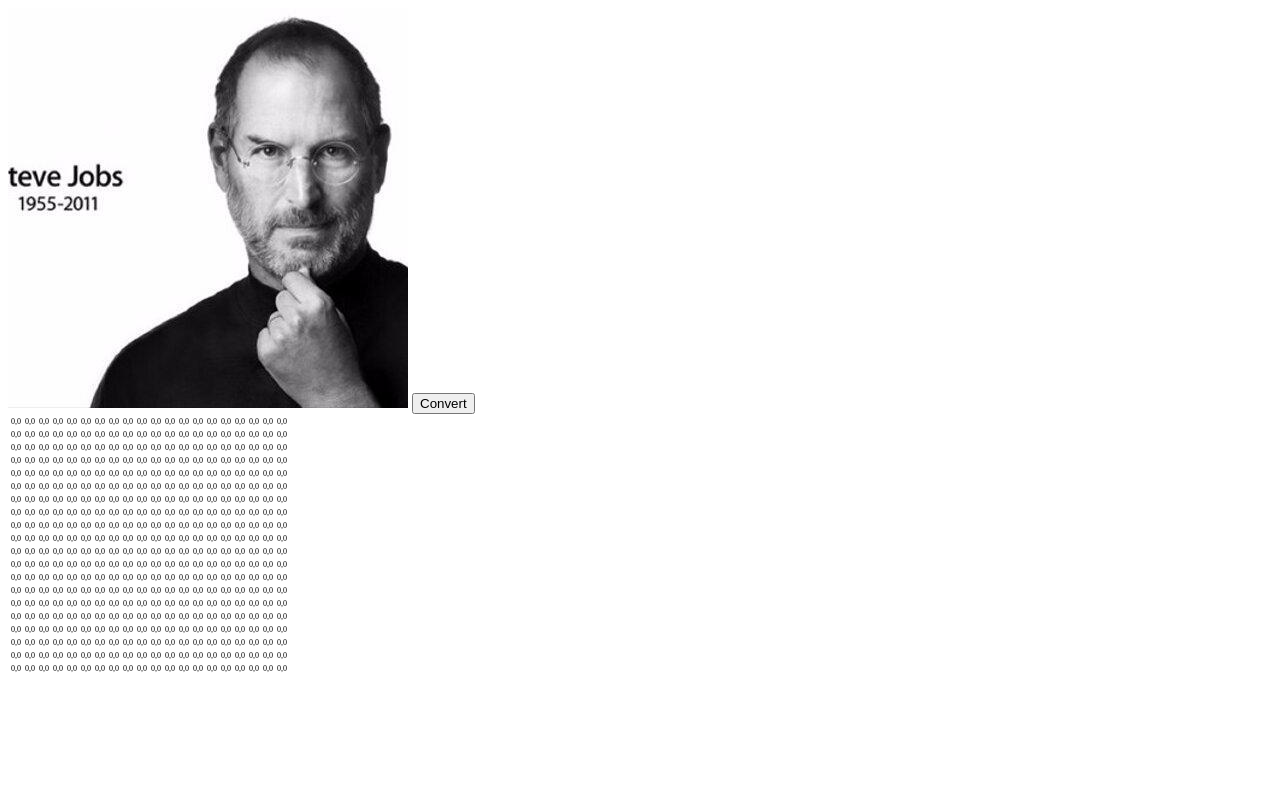
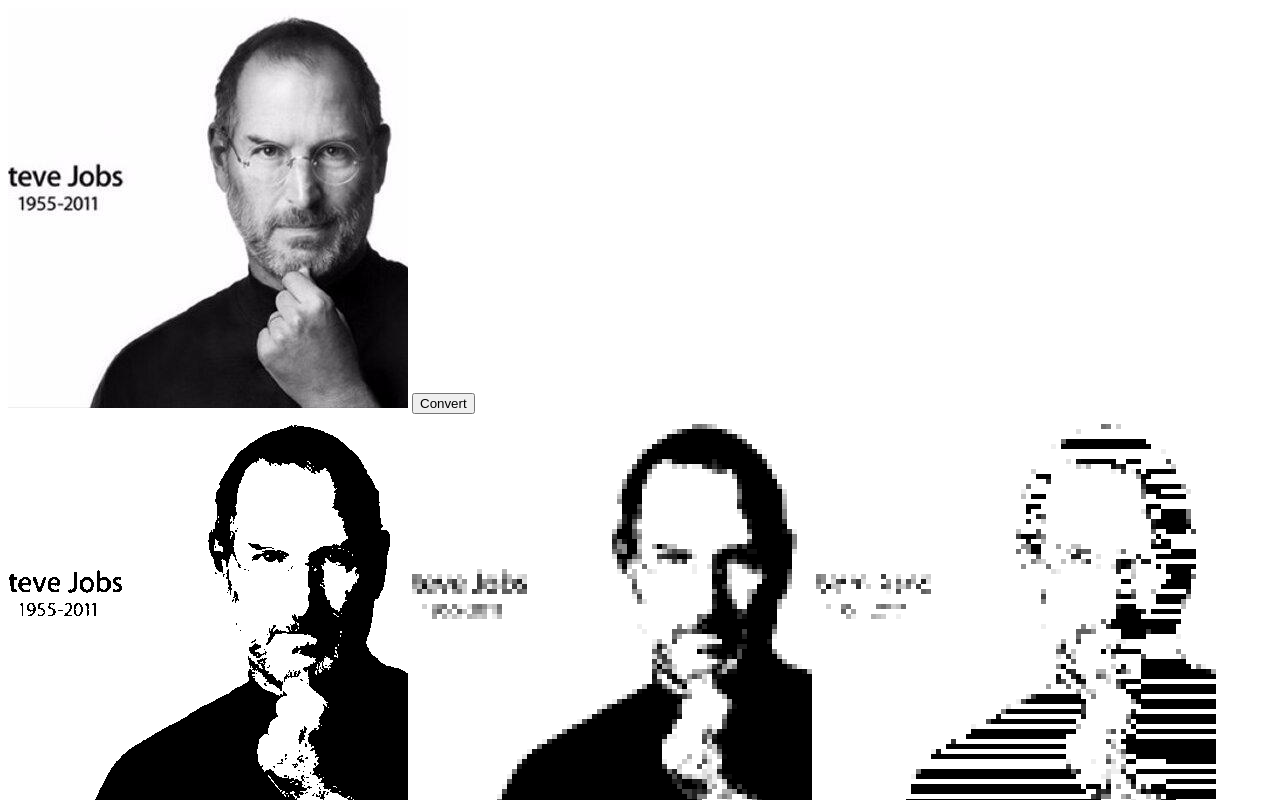
Before and after one commit to ramadimasatria/faceword, a plain HTML site: page demo/index.html in a window 1280 px wide. Both pictures are taken after a click on the button "Convert". Shown: the top 800 px of the page. Drawn offline with nearby package versions, Linux system fonts and the light colour scheme.

Commit message:
added some debugging script

```diff
--- a/demo/index.html
+++ b/demo/index.html
@@ -5,10 +5,12 @@
 	<title>Document</title>
 </head>
 <body>
-	<img src="img/steve.jpg" id="image">
+  <img src="img/steve.jpg" id="image">
 	<button onclick="run()">Convert</button>
   <br>
-  <canvas id="canvas" width=400 height=400 style="display: none;"></canvas>
+  <canvas id="imageData" width=400 height=400></canvas>
+  <canvas id="pixelated" width=400 height=400></canvas>
+  <canvas id="canvas" width=400 height=400></canvas>
   <div id="matrix"></div>
   <div id="weighted"></div>
   <div id="normalized"></div>
--- a/src/block-manager.js
+++ b/src/block-manager.js
@@ -1,6 +1,7 @@
 FaceWord.BlockManager = (function (FaceWord) {
   var matrix = {},
-      blocks = [];
+      blocks = [],
+      valueMap;
 
   var weighMatrix = function (observedValue) {
     var data           = matrix.data,
@@ -63,12 +64,10 @@
   var generateBlocks = function (observedValue) {
     var weightedMatrix = weighMatrix(observedValue);
 
-    FaceWord.Debug.printMatrix(weightedMatrix.matrix, '#weighted');
-
     weightedMatrix.weights.sort(compareWeight); // Sort by weight
     for (var i = 0; i < weightedMatrix.weights.length; i++) {
       var cell = weightedMatrix.weights[i];
-      var block = getBlock(weightedMatrix.matrix, cell);
+      var block = getBlock(weightedMatrix.matrix, cell, observedValue);
 
       if (!examineBlock(weightedMatrix.matrix, block) && i > 0) {
         // Block is not valid, re-weigh the matrix and compute again
@@ -80,7 +79,7 @@
     }
   };
 
-  var getBlock = function (matrix, cell) {
+  var getBlock = function (matrix, cell, observedValue) {
     var block = {},
         x     = cell.x,
         y     = cell.y,
@@ -109,10 +108,12 @@
     }
 
     block = {
-      x: x,
-      y: y,
-      width: width,
+      x:      x,
+      y:      y,
+      width:  width,
       height: height,
+      value:  observedValue,
+      color:  valueMap[observedValue]
     };
 
     normalize(matrix, block);
@@ -150,11 +151,12 @@
   return {
     generateBlocks: function (mtx) {
       matrix = mtx;
+      valueMap = mtx.valueMap;
 
-      if (matrix.valueMap.length < 2)
+      if (valueMap.length < 2)
         console.log('Require 2 color or more..');
 
-      for (var i = 1; i < matrix.valueMap.length; i++) {
+      for (var i = 1; i < valueMap.length; i++) {
         // Start generating block from value 1 (0 is for background)
         generateBlocks(i);
       }
--- a/src/core.js
+++ b/src/core.js
@@ -1,17 +1,45 @@
 var FaceWord = (function () {
   var settings = {
-    contrast: 30
+    contrast:  -10,
+    blockSize: 5
   };
 
-  var ctx,
+  var canvasEl,
+      ctx,
       matrix;
 
   function setCanvasContext (canvas) {
-    var canvasElm = document.querySelector(canvas);
-    ctx = canvasElm.getContext('2d');
+    canvasEl = document.querySelector(canvas);
+    ctx = canvasEl.getContext('2d');
+  }
+
+  function render (blocks) {
+    ctx.clearRect(0, 0, canvasEl.width, canvas.height);
+    for (var i = 0; i < blocks.length; i++) {
+      var block = restoreBlockSize(blocks[i]);
+
+      ctx.fillStyle = 'rgb('+block.color+','+block.color+','+block.color+')';
+      ctx.fillRect(block.x, block.y, block.width, block.height);
+    }
+  }
+
+  function restoreBlockSize (block) {
+    var blockSize = settings.blockSize;
+    return {
+      x: block.x * blockSize,
+      y: block.y * blockSize,
+      width: block.width * blockSize,
+      height: block.height * blockSize,
+      color: block.color
+    };
+  }
+
+  function fillText (block) {
+    // body...
   }
 
 	return {
+    settings: settings,
     run: function (img, canvas) {
       setCanvasContext(canvas);
 
@@ -23,7 +51,7 @@
       matrix = imageProcessor.generateMatrix(img, ctx);
       blocks = blockManager.generateBlocks(matrix);
 
-      console.log(blocks);
+      render(blocks);
     }
   };
 })();
--- a/src/debug.js
+++ b/src/debug.js
@@ -16,6 +16,30 @@
       context += '</table>';
 
       el.innerHTML = context;
+    },
+
+    drawImageData: function (imageData, selector) {
+      var ctx = document.querySelector(selector).getContext('2d');
+
+      ctx.putImageData(imageData, 0, 0);
+    },
+
+    drawPixelatedImage: function (pixelated, blockSize, selector) {
+      var ctx = document.querySelector(selector).getContext('2d');
+      for (var y = 0; y < pixelated.length; y++) {
+        for (var x = 0; x < pixelated[y].length; x++) {
+          var value = pixelated[y][x];
+          var block = {
+            x: x*blockSize,
+            y: y*blockSize,
+            width: blockSize,
+            height: blockSize
+          };
+
+          ctx.fillStyle = 'rgb('+value+','+value+','+value+')';
+          ctx.fillRect(block.x, block.y, block.width, block.height);
+        }
+      }
     }
   };
 })(FaceWord || {});
--- a/src/image-processor.js
+++ b/src/image-processor.js
@@ -1,7 +1,8 @@
 FaceWord.ImageProcessor = (function (FaceWord) {
-  var img       = {},
+  var settings  = FaceWord.settings,
+      img       = {},
       matrix    = {},
-      blockSize = 20,
+      blockSize = settings.blockSize,
       ctx,
       imageData;
 
@@ -19,7 +20,7 @@
   var processImage = function () {
     var data = imageData.data;
     var r, g, b, value;
-    var contrastRatio = 30,
+    var contrastRatio = settings.contrast,
         contrastFactor = (259 * (contrastRatio + 255)) / (255 * (259 - contrastRatio));
 
     for (var i = 0; i < data.length; i+=4) {
@@ -36,6 +37,8 @@
       data[i+1] = value;
       data[i+2] = value;
     }
+
+    FaceWord.Debug.drawImageData(imageData, '#imageData');
   };
 
   var pixelate = function () {
@@ -64,6 +67,8 @@
     }
 
     img.pixelated = pixelated;
+
+    FaceWord.Debug.drawPixelatedImage(pixelated, blockSize, '#pixelated');
   };
 
   var truncateValue = function (val) {
@@ -91,8 +96,8 @@
     }
     value = Math.floor(sum/count);
 
-    // return value;
-    return posterizePixel(value, 120);
+    return value;
+    // return posterizePixel(value, 200);
   };
 
   var encodeMatrix = function  () {
@@ -118,6 +123,8 @@
       valueMap:  valueMap,
       blockSize: blockSize,
     };
+
+    FaceWord.Debug.printMatrix(matrix.data, '#matrix');
   };
 
   return {
```
